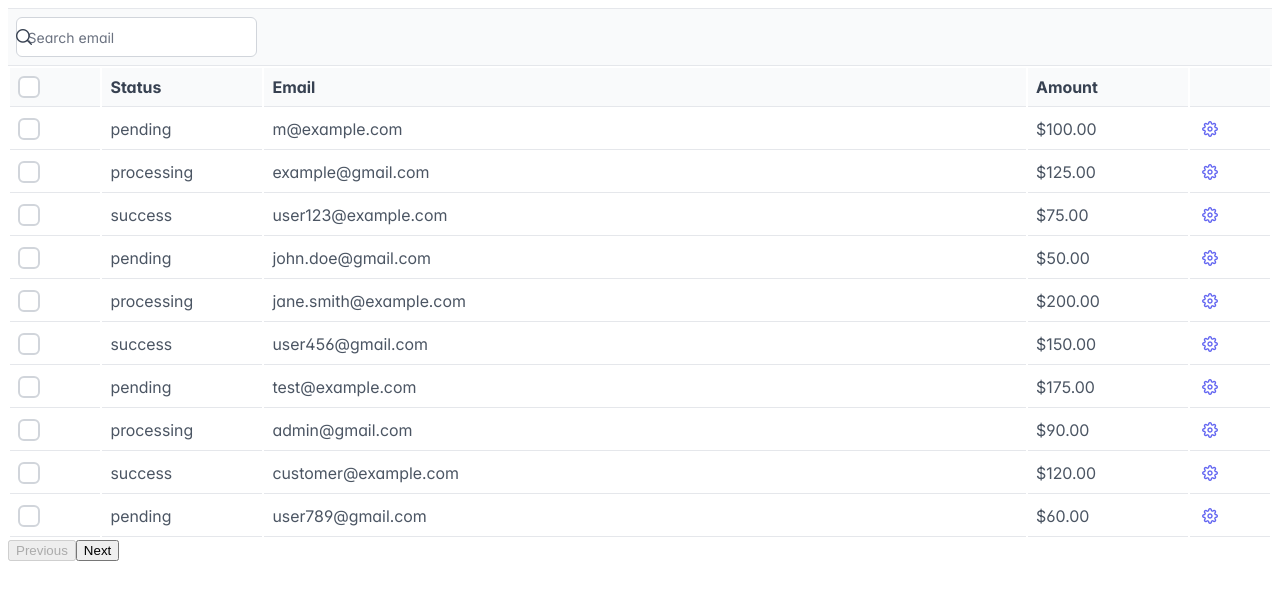
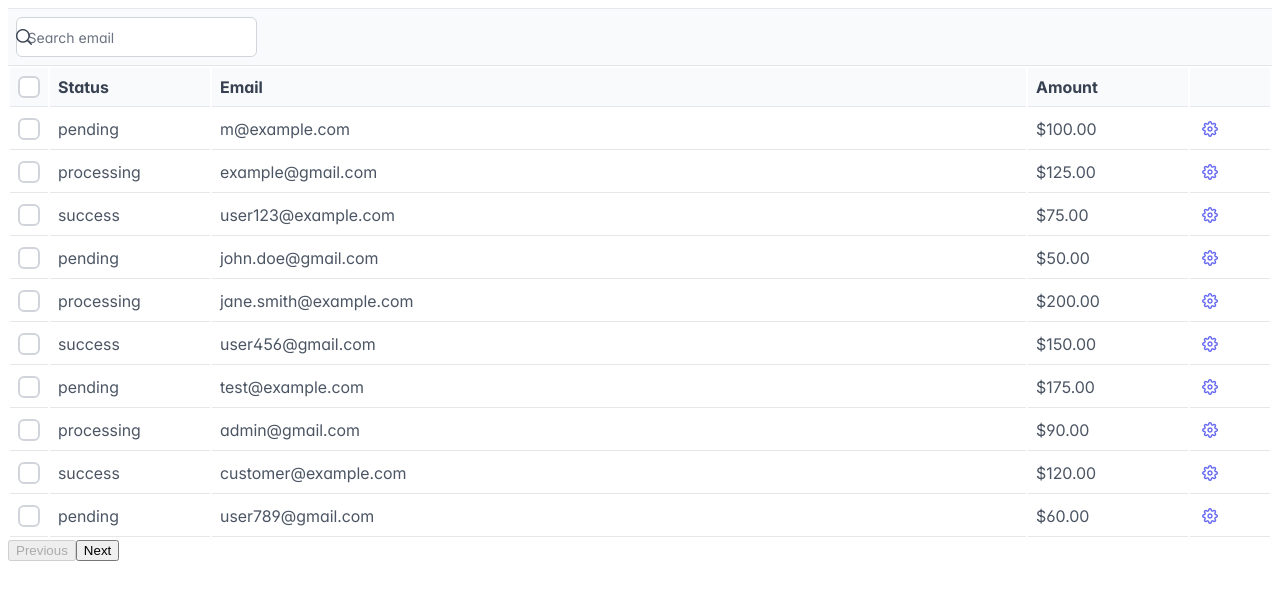
Before and after one commit to kiranojhanp/tanstack-prime-table, a React (Vite) app: page / in a window 1280 px wide. Shown: the top 600 px of the page. Built offline with nearby package versions, Linux system fonts and the light colour scheme.

Commit message:
feat: add width to select column

```diff
--- a/src/payments-table.css
+++ b/src/payments-table.css
@@ -1,3 +1,9 @@
+.table-payments .column-select {
+  width: 2rem;
+  min-width: 2rem;
+  max-width: 2rem;
+}
+
 .table-payments .column-status {
   width: 10rem;
   min-width: 10rem;
```
